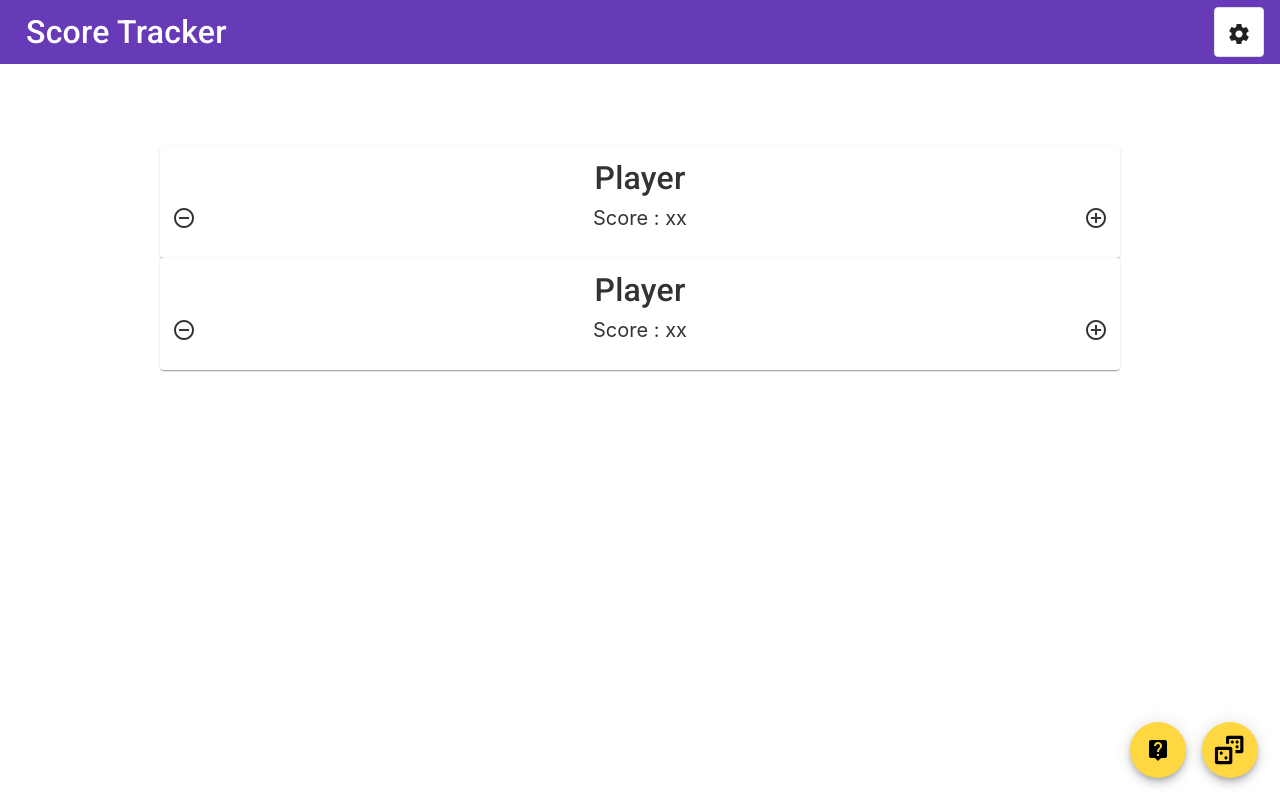
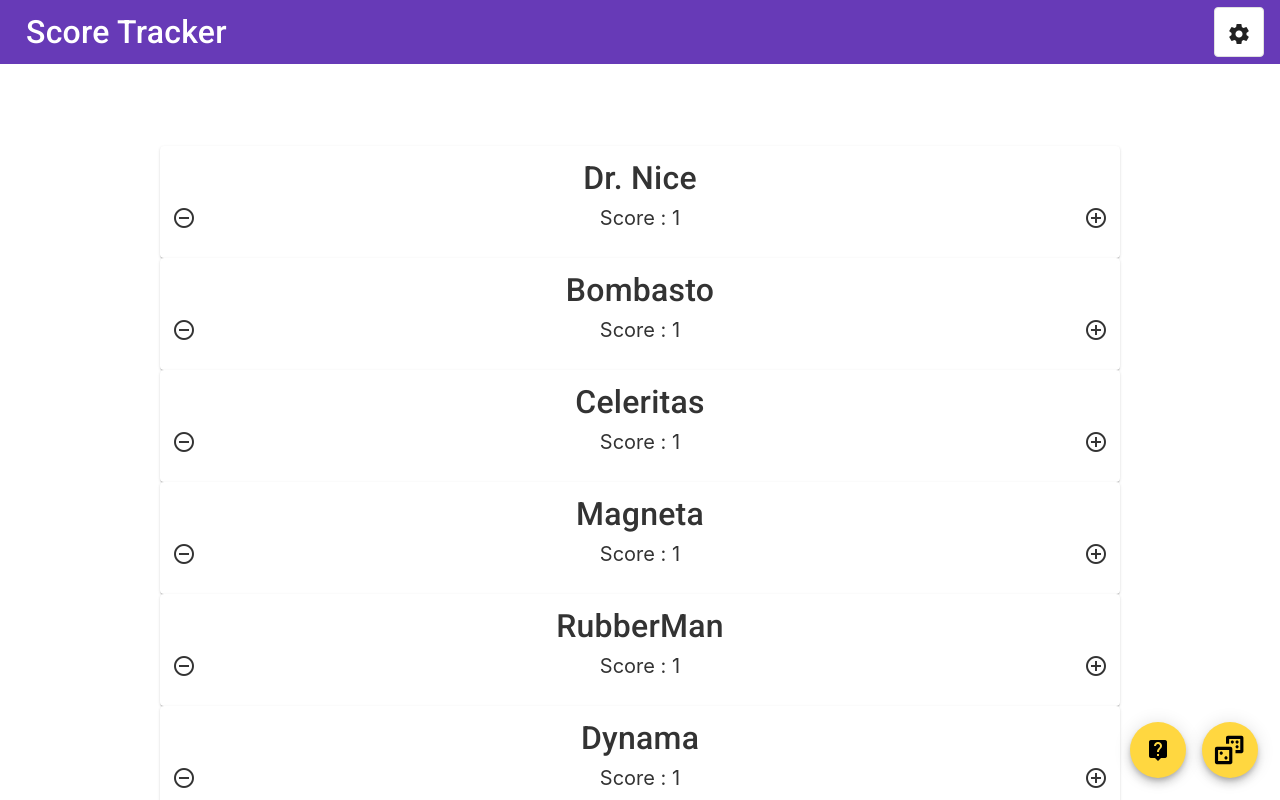
Before and after one commit to darkusagi99/ScoreTracker, an Angular app: page / in a window 1280 px wide. Shown: the top 800 px of the page. Built offline with nearby package versions, Linux system fonts and the light colour scheme.

Commit message:
Display list of players

```diff
--- a/src/app/app.component.html
+++ b/src/app/app.component.html
@@ -16,39 +16,6 @@
   <input type="hidden" #setting.status>
 
 	<app-player class="player-card"  [configurationMode]="configurationMode" />
-
-	<!-- Test CARD -->
-	<mat-card class="player-card">
-
-			<!-- CARD Header -->
-		<mat-card-header>
-			<mat-card-title class="player-card-content">
-			<span class="player-card-content player-card-name ">Player</span>
-			<button mat-icon-button  color="warn" class="player-card-valign" aria-label="Delete Player"  *ngIf="configurationMode">
-				<mat-icon>delete</mat-icon>
-			</button>
-			</mat-card-title>
-			<mat-card-subtitle></mat-card-subtitle>
-		</mat-card-header>
-
-			<!-- CARD Body -->
-		<mat-card-content class="player-card-content" layout="row" layout-align="space-between center">
-
-			<button mat-icon-button  class="player-card-valign" aria-label="Decrease Score">
-				<mat-icon>remove_circle_outline</mat-icon>
-			</button>
-
-
-			<span  class="player-card-valign player-card-score">Score : xx</span>
-
-
-			<button mat-icon-button  class="player-card-valign" aria-label="Increase Score">
-				<mat-icon>add_circle_outline</mat-icon>
-			</button>
-
-		</mat-card-content>
-	</mat-card>
-
 
 	<!-- FAB section -->
 
--- /dev/null
+++ b/src/app/mock-player.ts
@@ -0,0 +1,13 @@
+import { Player } from './player';
+
+export const PLAYERS: Player[] = [
+  { id: 12, name: 'Dr. Nice', score: 1 },
+  { id: 13, name: 'Bombasto', score: 1 },
+  { id: 14, name: 'Celeritas', score: 1 },
+  { id: 15, name: 'Magneta', score: 1 },
+  { id: 16, name: 'RubberMan', score: 1 },
+  { id: 17, name: 'Dynama', score: 1 },
+  { id: 18, name: 'Dr. IQ', score: 1 },
+  { id: 19, name: 'Magma', score: 1 },
+  { id: 20, name: 'Tornado', score: 1 }
+];
--- /dev/null
+++ b/src/app/player.ts
@@ -0,0 +1,5 @@
+export interface Player {
+	id: number;
+	name: string;
+	score: number;
+}
--- a/src/app/player/player.component.html
+++ b/src/app/player/player.component.html
@@ -1,9 +1,10 @@
-	<mat-card class="player-card">
+
+	<mat-card class="player-card" *ngFor="let player of players">
 
 			<!-- CARD Header -->
 		<mat-card-header>
 			<mat-card-title class="player-card-content">
-			<span class="player-card-content player-card-name ">Player</span>
+			<span class="player-card-content player-card-name ">{{player.name}}</span>
 			<button mat-icon-button  color="warn" class="player-card-valign" aria-label="Delete Player"  *ngIf="configurationMode">
 				<mat-icon>delete</mat-icon>
 			</button>
@@ -19,7 +20,7 @@
 			</button>
 
 
-			<span  class="player-card-valign player-card-score">Score : xx</span>
+			<span  class="player-card-valign player-card-score">Score : {{player.score}}</span>
 
 
 			<button mat-icon-button  class="player-card-valign" aria-label="Increase Score">
--- a/src/app/player/player.component.ts
+++ b/src/app/player/player.component.ts
@@ -1,19 +1,23 @@
 import { Component, Input } from '@angular/core';
-import { CommonModule } from '@angular/common';
+import { CommonModule, NgFor } from '@angular/common';
 
 import {MatCardModule} from '@angular/material/card';
 import {MatIconModule} from '@angular/material/icon';
 import {MatButtonModule} from '@angular/material/button';
 
+import { Player } from '../player';
+import {PLAYERS} from '../mock-player';
+
 @Component({
   selector: 'app-player',
   templateUrl: './player.component.html',
   styleUrls: ['./player.component.css'],
-  imports:[CommonModule, MatCardModule, MatIconModule, MatButtonModule],
+  imports:[CommonModule, MatCardModule, MatIconModule, MatButtonModule, NgFor],
   standalone : true
 })
 export class PlayerComponent {
 	@Input() configurationMode = false;
-	name = '';
-	score = 1;
+
+	players = PLAYERS;
+
 }
```
